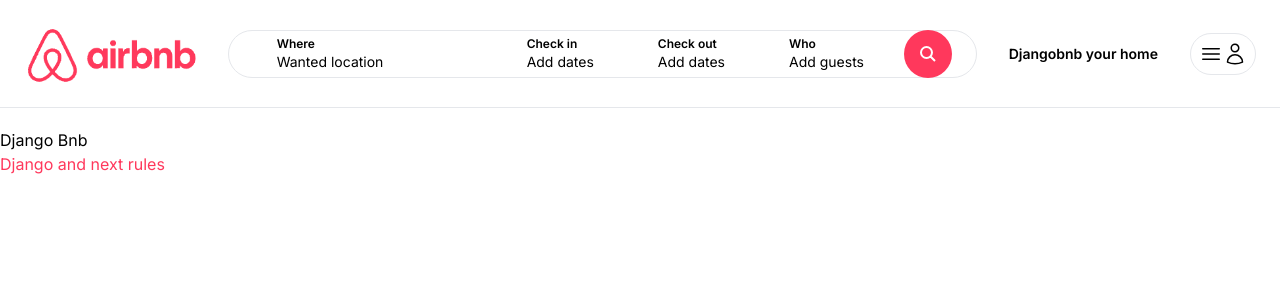
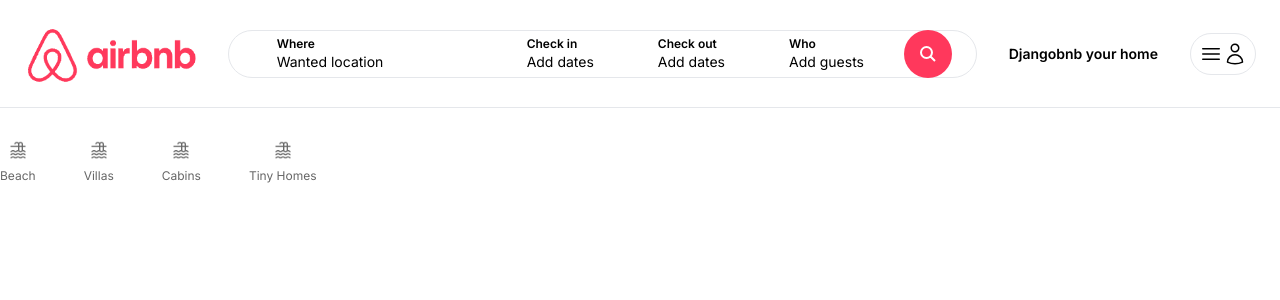
Before and after one commit to Lawitadelimon/djangobnb, a Next.js app: page / in a window 1280 px wide. Shown: the top 300 px of the page. Built offline with nearby package versions, Linux system fonts and the light colour scheme.

Commit message:
03 Categories on the fron page (static)

```diff
--- /dev/null
+++ b/app/components/Categories.tsx
@@ -0,0 +1,53 @@
+import Image from "next/image";
+
+const Categories = () => {
+    return(
+    <div className="pt-3 cursor-pointer pb-6 flex items-center space-x-12">
+        <div className="pb-4 flex flex-col items-center space-y-2 border-b-2 border-white opacity-60 hover:border-gray-200 hover:opacity-100">
+            <Image
+            src="/icn_category_beach.jpeg"
+            alt="Category - Beach"
+            width={20}
+            height={20}
+            />
+
+            <span className="text-xs">Beach</span>
+        </div>
+
+        <div className="pb-4 flex flex-col items-center space-y-2 border-b-2 border-white opacity-60 hover:border-gray-200 hover:opacity-100">
+            <Image
+            src="/icn_category_beach.jpeg"
+            alt="Category - Beach"
+            width={20}
+            height={20}
+            />
+
+            <span className="text-xs">Villas</span>
+        </div>
+
+        <div className="pb-4 flex flex-col items-center space-y-2 border-b-2 border-white opacity-60 hover:border-gray-200 hover:opacity-100">
+            <Image
+            src="/icn_category_beach.jpeg"
+            alt="Category - Beach"
+            width={20}
+            height={20}
+            />
+
+            <span className="text-xs">Cabins</span>
+        </div>
+
+        <div className="pb-4 flex flex-col items-center space-y-2 border-b-2 border-white opacity-60 hover:border-gray-200 hover:opacity-100">
+            <Image
+            src="/icn_category_beach.jpeg"
+            alt="Category - Beach"
+            width={20}
+            height={20}
+            />
+
+            <span className="text-xs">Tiny Homes</span>
+        </div>
+    </div>
+    )
+}
+
+export default Categories;
--- a/app/page.tsx
+++ b/app/page.tsx
@@ -1,10 +1,9 @@
-import Image from "next/image";
-
+import Categories from "./components/Categories";
+import Cateories from "./components/Categories";
 export default function Home() {
   return (
     <main className="">
-      Django Bnb
-      <h2 className="text-airbnb">Django and next rules</h2>
+      <Categories/>
     </main>
   );
 }
```
Also changed, not shown: public/icn_category_beach.jpeg (added).
